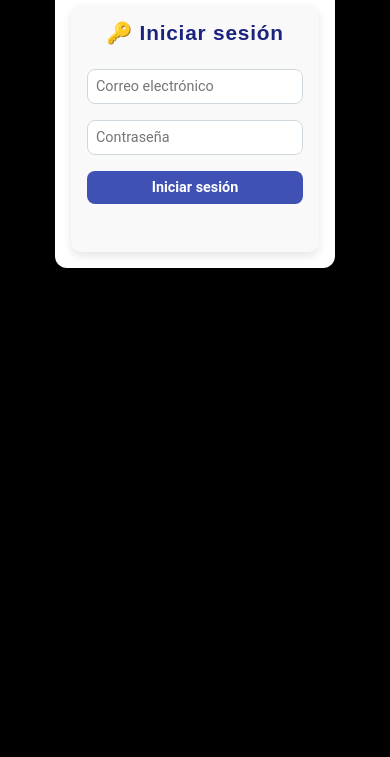
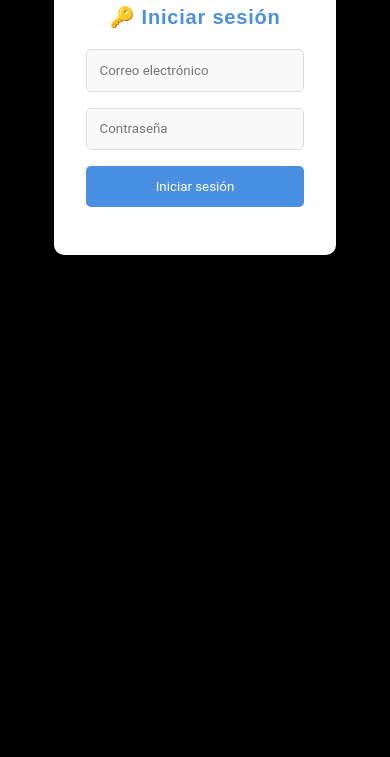
Before and after one commit to paginawebdemos/lunamagica, a website: page public/admin.html in a window 390 px wide. Shown: the part 87-844 px from the top of the page. Drawn offline with nearby package versions, Linux system fonts and the light colour scheme.

Commit message:
Update styles.css

```diff
--- a/public/styles.css
+++ b/public/styles.css
@@ -1853,157 +1853,3 @@ form button:hover {
     padding: 10px;
   }
 }
-
-/* Estilo para el contenedor del administrador */
-#admin-section {
-    max-width: 800px !important;
-    margin: 2rem auto !important;
-    background: #fff !important;
-    border-radius: 12px !important;
-    box-shadow: 0 6px 20px rgba(0, 0, 0, 0.15) !important;
-    padding: 2rem !important;
-}
-
-/* Estilo específico para la sección de login */
-#admin-section #login-section {
-    max-width: 400px !important;
-    width: 100% !important;
-    margin: 0 auto !important;
-    padding: 1.5rem !important;
-    background-color: #f9f9f9 !important;
-    border-radius: 10px !important;
-    box-shadow: 0 4px 10px rgba(0, 0, 0, 0.1) !important;
-}
-
-/* Título de la sección de login */
-#admin-section #login-section h3 {
-    text-align: center !important;
-    color: #1a237e !important;
-    font-size: 1.8rem !important;
-    margin-bottom: 1.5rem !important;
-    font-weight: 700 !important;
-}
-
-/* Estilo del formulario de login */
-#admin-section #login-section #login-form {
-    display: flex !important;
-    flex-direction: column !important;
-    gap: 1rem !important;
-}
-
-/* Estilo de los inputs */
-#admin-section #login-section #login-form input[type="email"],
-#admin-section #login-section #login-form input[type="password"] {
-    padding: 12px !important;
-    font-size: 1rem !important;
-    border: 1px solid #cfd8dc !important;
-    border-radius: 8px !important;
-    background-color: #fff !important;
-    width: 100% !important;
-    box-sizing: border-box !important;
-    transition: border-color 0.3s ease, box-shadow 0.3s ease !important;
-}
-
-/* Efecto focus para los inputs */
-#admin-section #login-section #login-form input:focus {
-    border-color: #3f51b5 !important;
-    box-shadow: 0 0 8px rgba(63, 81, 181, 0.3) !important;
-    outline: none !important;
-}
-
-/* Estilo del botón de login */
-#admin-section #login-section #login-form button {
-    padding: 12px !important;
-    background-color: #3f51b5 !important;
-    color: #fff !important;
-    border: none !important;
-    border-radius: 8px !important;
-    font-size: 1rem !important;
-    font-weight: 600 !important;
-    cursor: pointer !important;
-    transition: background-color 0.3s ease, transform 0.3s ease !important;
-}
-
-/* Efecto hover para el botón */
-#admin-section #login-section #login-form button:hover {
-    background-color: #ff7043 !important;
-    transform: translateY(-2px) !important;
-}
-
-/* Mensaje de error */
-#admin-section #login-section #error-message {
-    text-align: center !important;
-    font-size: 0.9rem !important;
-    color: #d32f2f !important;
-    margin-top: 1rem !important;
-    display: none !important;
-}
-
-/* Ajustes responsivos para computadoras (>768px) */
-@media (min-width: 769px) {
-    #admin-section #login-section {
-        max-width: 450px !important;
-        padding: 2rem !important;
-    }
-    #admin-section #login-section #login-form input[type="email"],
-    #admin-section #login-section #login-form input[type="password"] {
-        padding: 14px !important;
-        font-size: 1.1rem !important;
-    }
-    #admin-section #login-section #login-form button {
-        padding: 14px !important;
-        font-size: 1.1rem !important;
-    }
-}
-
-/* Ajustes responsivos para celulares (≤768px) */
-@media (max-width: 768px) {
-    #admin-section {
-        max-width: 95% !important;
-        padding: 1.5rem !important;
-    }
-    #admin-section #login-section {
-        max-width: 100% !important;
-        padding: 1.2rem !important;
-    }
-    #admin-section #login-section h3 {
-        font-size: 1.5rem !important;
-    }
-    #admin-section #login-section #login-form input[type="email"],
-    #admin-section #login-section #login-form input[type="password"] {
-        padding: 10px !important;
-        font-size: 0.95rem !important;
-    }
-    #admin-section #login-section #login-form button {
-        padding: 10px !important;
-        font-size: 0.95rem !important;
-    }
-    #admin-section #login-section #error-message {
-        font-size: 0.85rem !important;
-    }
-}
-
-/* Ajustes para pantallas muy pequeñas (≤480px) */
-@media (max-width: 480px) {
-    #admin-section {
-        padding: 1rem !important;
-    }
-    #admin-section #login-section {
-        padding: 1rem !important;
-    }
-    #admin-section #login-section h3 {
-        font-size: 1.3rem !important;
-    }
-    #admin-section #login-section #login-form input[type="email"],
-    #admin-section #login-section #login-form input[type="password"] {
-        padding: 8px !important;
-        font-size: 0.9rem !important;
-    }
-    #admin-section #login-section #login-form button {
-        padding: 8px !important;
-        font-size: 0.9rem !important;
-    }
-    #admin-section #login-section #error-message {
-        font-size: 0.8rem !important;
-    }
-}
```
